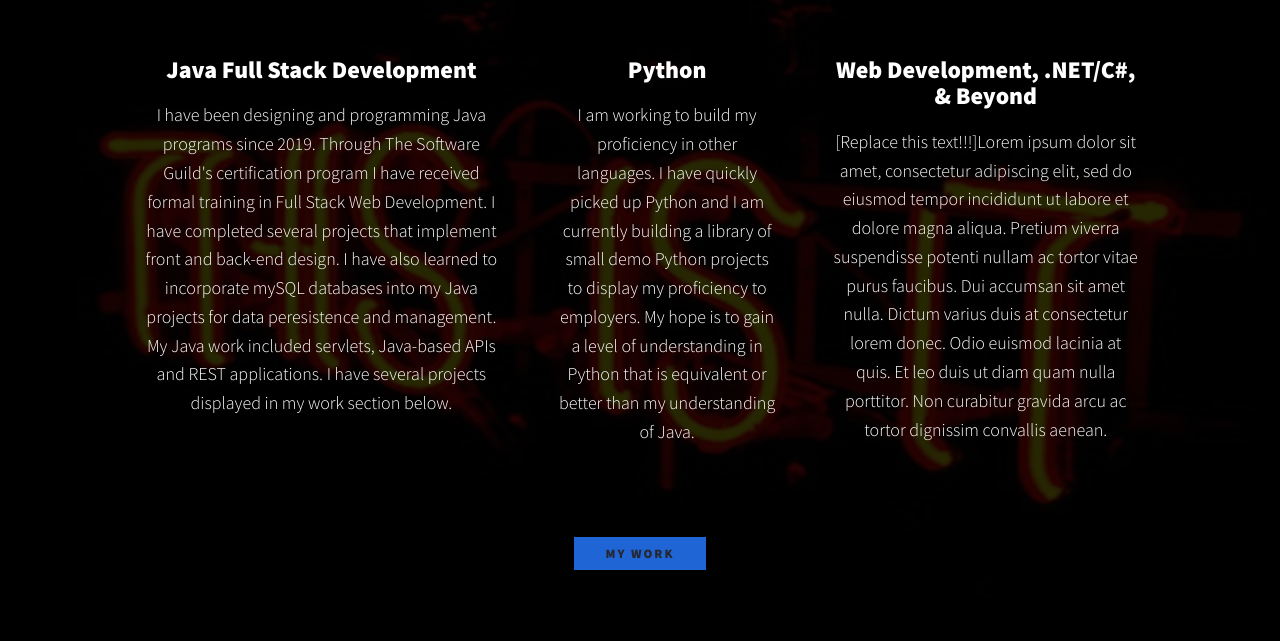
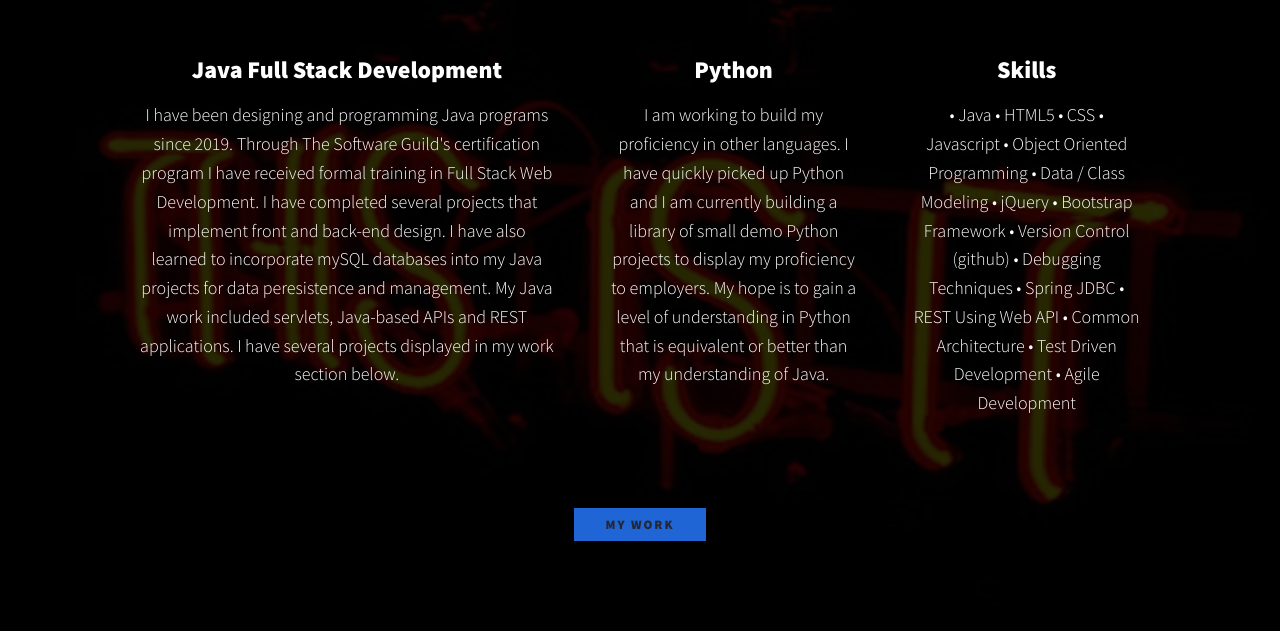
Before and after one commit to tiffinij/portfolio, a plain HTML site: page index.html in a window 1280 px wide. Shown: the part 759-1400 px from the top of the page. Drawn offline with nearby package versions, Linux system fonts and the light colour scheme.

Commit message:
Update index.html
Created skills section

```diff
--- a/index.html
+++ b/index.html
@@ -84,13 +84,23 @@
                     </div><!-- close exp div -->
 
                     <div class="exp"> <!-- <div class="service"> -->
-                        <h3>Web Development, .NET/C#, & Beyond</h3>
+                        <h3>Skills</h3>
                         <p>
-                          [Replace this text!!!]Lorem ipsum dolor sit amet, consectetur adipiscing elit, sed do eiusmod tempor
-                          incididunt ut labore et dolore magna aliqua. Pretium viverra suspendisse potenti
-                          nullam ac tortor vitae purus faucibus. Dui accumsan sit amet nulla. Dictum varius
-                          duis at consectetur lorem donec. Odio euismod lacinia at quis. Et leo duis ut diam
-                          quam nulla porttitor. Non curabitur gravida arcu ac tortor dignissim convallis aenean.
+                            • Java
+                            • HTML5
+                            • CSS
+                            • Javascript
+                            • Object Oriented Programming
+                            • Data / Class Modeling
+                            • jQuery
+                            • Bootstrap Framework
+                            • Version Control (github)
+                            • Debugging Techniques
+                            • Spring JDBC
+                            • REST Using Web API
+                            • Common Architecture
+                            • Test Driven Development
+                            • Agile Development
 
                         </p>
                     </div><!-- close exp div -->
```
